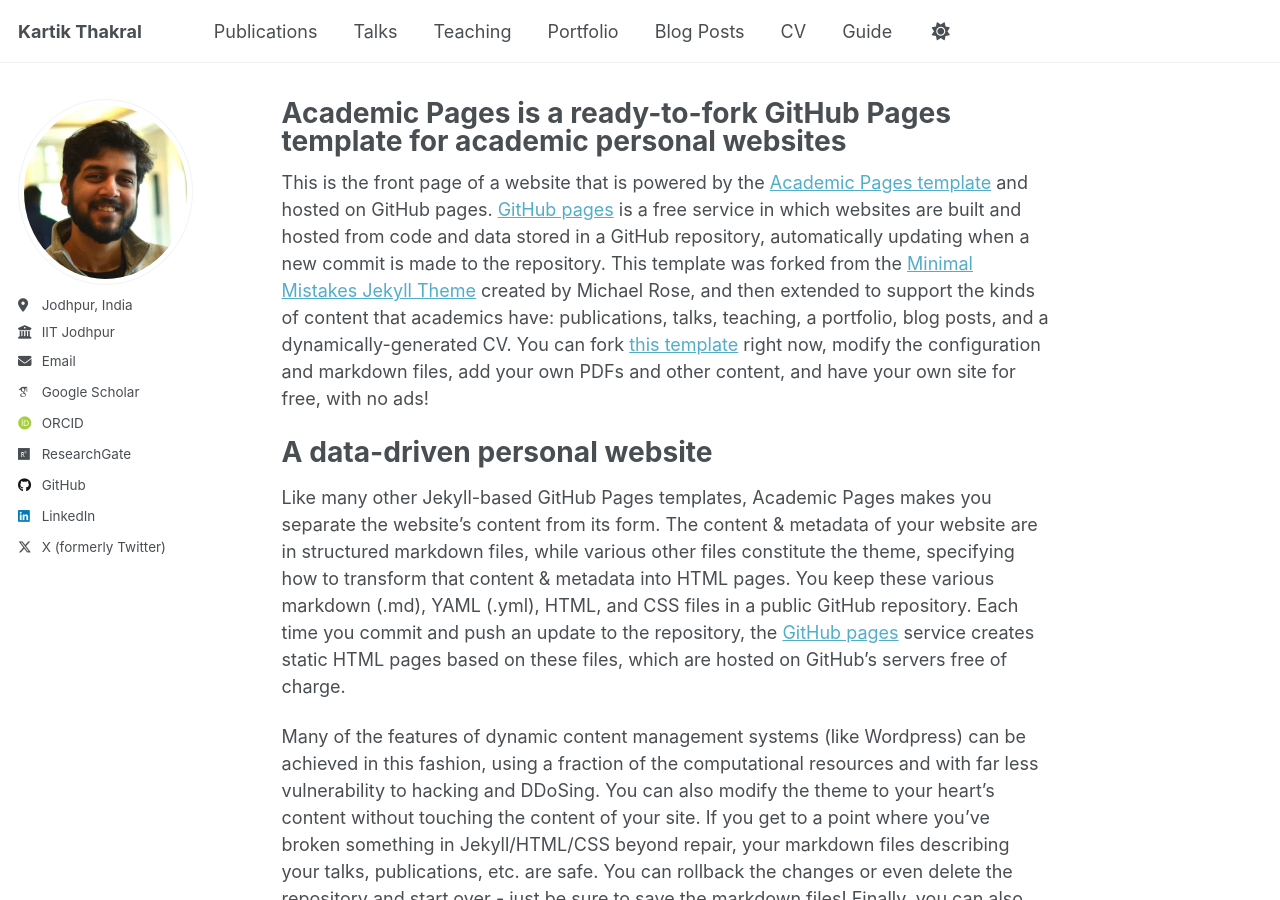
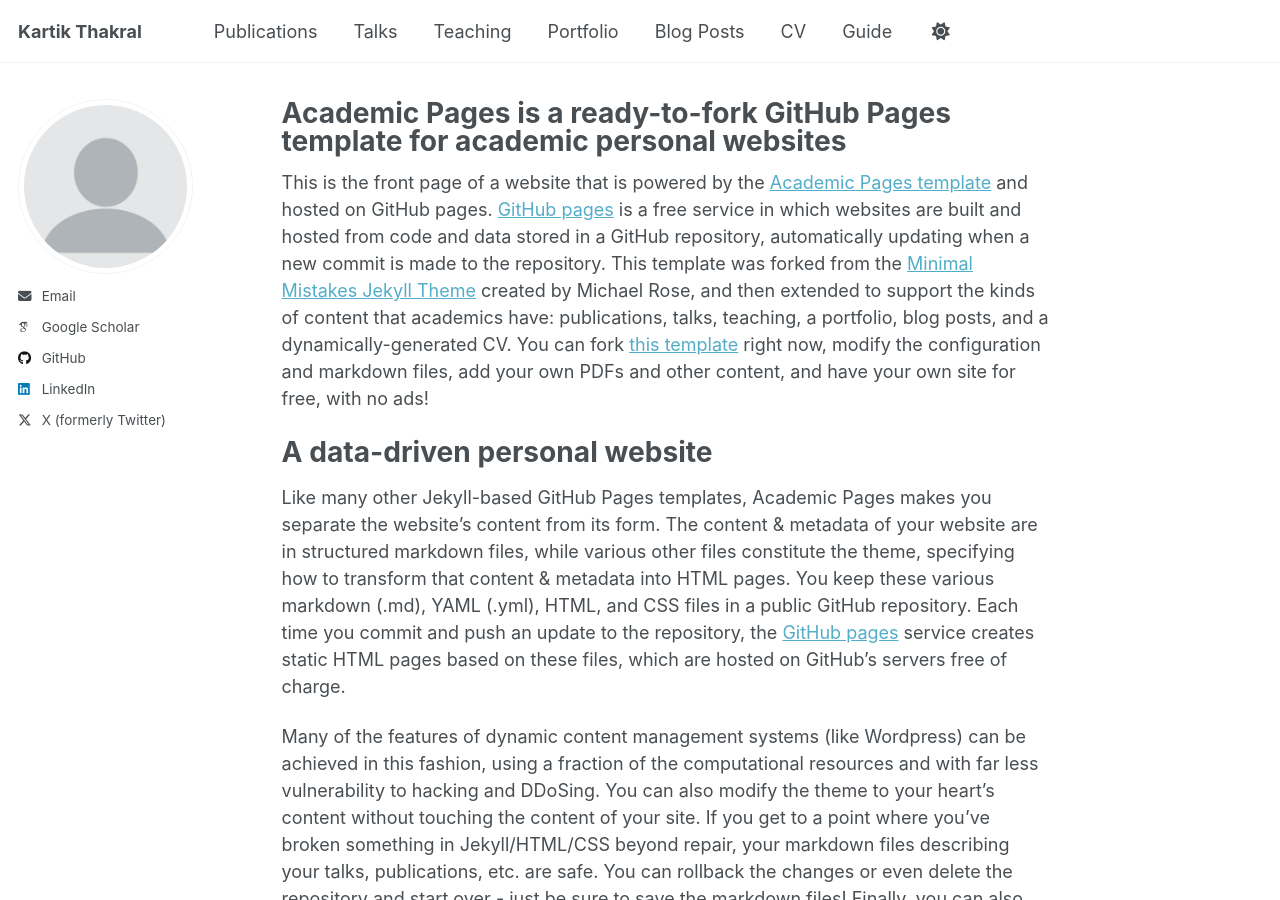
Before and after one commit to thakral-kartik/thakral-kartik.github.io, a Jekyll site: the page built from _pages/about.md, in a window 1280 px wide and 900 px high. Built offline with Jekyll 4.4.1, drawn with Linux system fonts in a browser that asks for light colours; some web fonts are replaced.

Commit message:
Update _config.yml

```diff
--- a/_config.yml
+++ b/_config.yml
@@ -22,13 +22,13 @@ repository               : "thakral-kartik/thakral-kartik.github.io"
 #               Additional customization can be done by editing /_includes/author-profile.html
 author:
   # Biographic information
-  # avatar           : "profile.png"
-  avatar           : "kartik.jpg"
+  avatar           : "profile.png"
+  # avatar           : "kartik.jpg"
   # name             : "Your Sidebar Name"
   pronouns         : # example: "she/her"
   # bio              : "Short biography for the left-hand sidebar"
-  location         : "Jodhpur, India"
-  employer         : "IIT Jodhpur"
+  # location         : "Jodhpur, India"
+  # employer         : "IIT Jodhpur"
   uri              : # URL
   email            : "thakral.1@iitj.ac.in"
 
@@ -37,10 +37,10 @@ author:
   arxiv            : # URL - Update with the correct link to your profile
   googlescholar    : "https://scholar.google.com/citations?user=dSqzxC4AAAAJ"
   impactstory      : # URL
-  orcid            : "https://orcid.org/0000-0002-2528-9950"
+  # orcid            : "https://orcid.org/0000-0002-2528-9950"
   semantic         : # URL
   # pubmed           : "https://www.ncbi.nlm.nih.gov/pubmed/?term=john+snow"
-  researchgate     : "https://www.researchgate.net/profile/Kartik-Thakral?ev=hdr_xprf"
+  # researchgate     : "https://www.researchgate.net/profile/Kartik-Thakral?ev=hdr_xprf"
   scopus           : # URL
 
   # Repositories and software development
```
